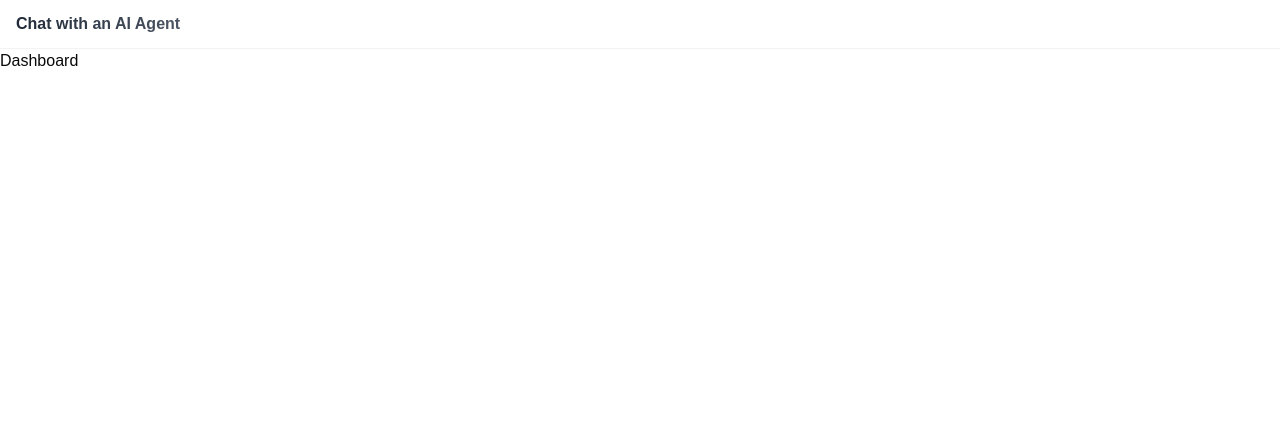
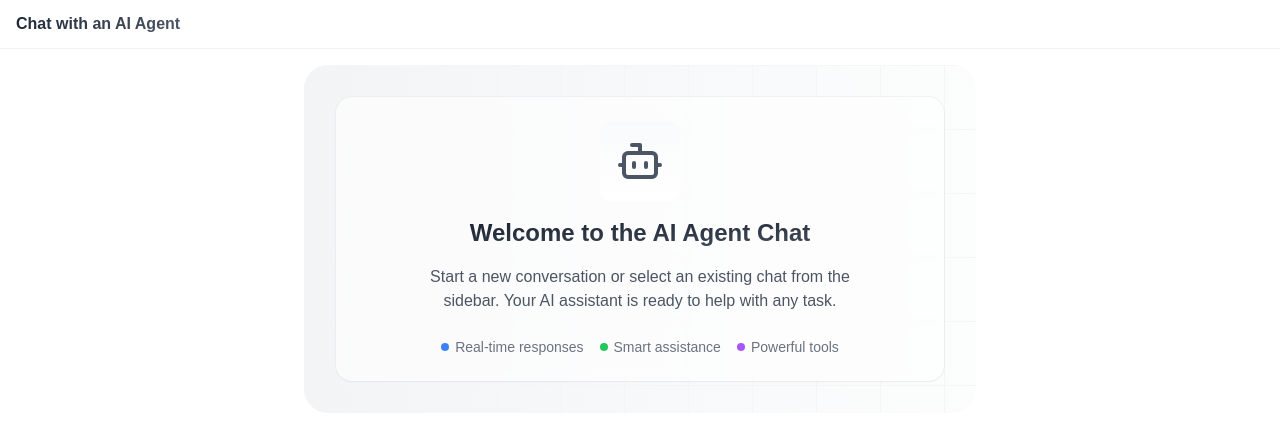
Before and after one commit to tino-liu/ai-agent, a Next.js app: page /dashboard in a window 1280 px wide. Shown: the top 422 px of the page. Built offline with nearby package versions, Linux system fonts and the light colour scheme; no server answers.

Commit message:
add intro message for dashboard

```diff
--- a/app/dashboard/page.tsx
+++ b/app/dashboard/page.tsx
@@ -1,8 +1,44 @@
+import { BotIcon } from 'lucide-react'
 import React from 'react'
 
 function Dashboard() {
     return (
-        <div>Dashboard</div>
+        <div className="flex-1 flex items-center justify-center p-4">
+            <div className="relative max-w-2xl w-full">
+                {/* Decorative elements */}
+                <div className="absolute inset-0 -z-10 bg-gradient-to-r from-gray-100 to-gray-50/50 rounded-3xl"></div>
+                <div className="absolute inset-0 -z-10 bg-[linear-gradient(to_right,#f5f5f5_1px,transparent_1px),linear-gradient(to_bottom,#f5f5f5_1px,transparent_1px)] bg-[size:4rem_4rem] rounded-3xl"></div>
+
+                <div className="relative space-y-6 p-8 text-center">
+                    <div className="bg-white/60 backdrop-blur-sm shadow-sm ring-1 ring-gray-200/50 rounded-2xl p-6 space-y-4">
+                        <div className="bg-gradient-to-b from-gray-50 to-white rounded-xl p-4 inline-flex">
+                            <BotIcon className="w-12 h-12 text-gray-600" />
+                        </div>
+                        <h2 className="text-2xl font-semibold bg-gradient-to-br from-gray-900 to-gray-600 bg-clip-text text-transparent">
+                            Welcome to the AI Agent Chat
+                        </h2>
+                        <p className="text-gray-600 max-w-md mx-auto">
+                            Start a new conversation or select an existing chat from the
+                            sidebar. Your AI assistant is ready to help with any task.
+                        </p>
+                        <div className="pt-2 flex justify-center gap-4 text-sm text-gray-500">
+                            <div className="flex items-center gap-1.5">
+                                <div className="w-2 h-2 rounded-full bg-blue-500"></div>
+                                Real-time responses
+                            </div>
+                            <div className="flex items-center gap-1.5">
+                                <div className="w-2 h-2 rounded-full bg-green-500"></div>
+                                Smart assistance
+                            </div>
+                            <div className="flex items-center gap-1.5">
+                                <div className="w-2 h-2 rounded-full bg-purple-500"></div>
+                                Powerful tools
+                            </div>
+                        </div>
+                    </div>
+                </div>
+            </div>
+        </div>
     )
 }
 
```
